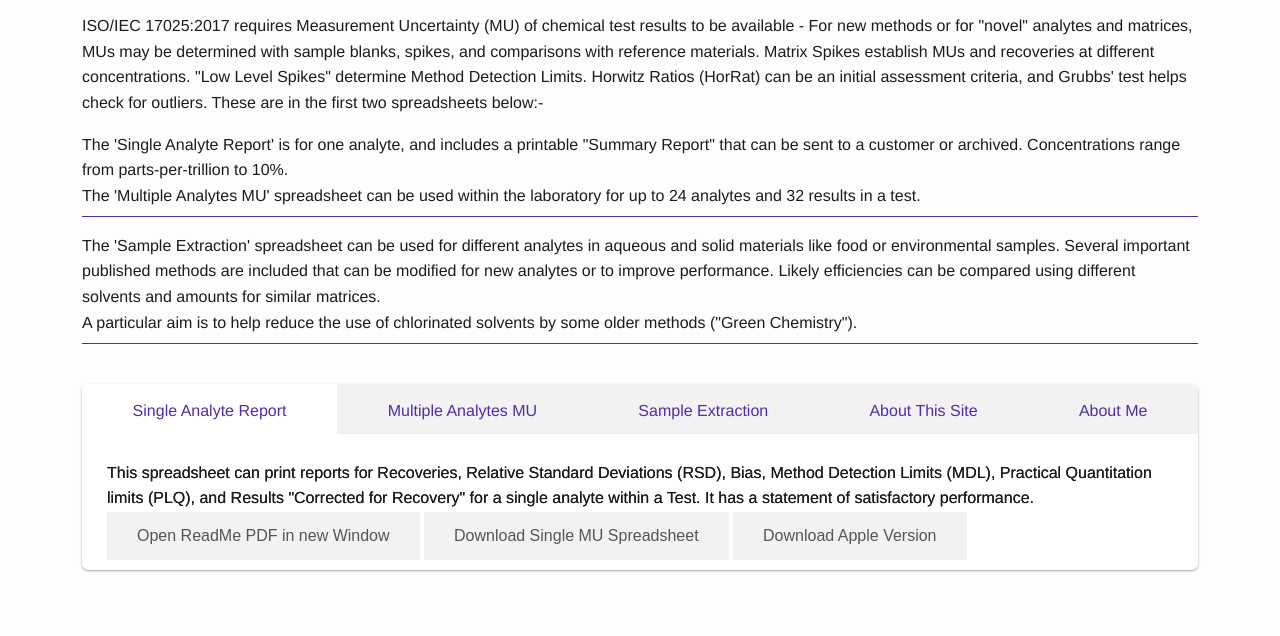
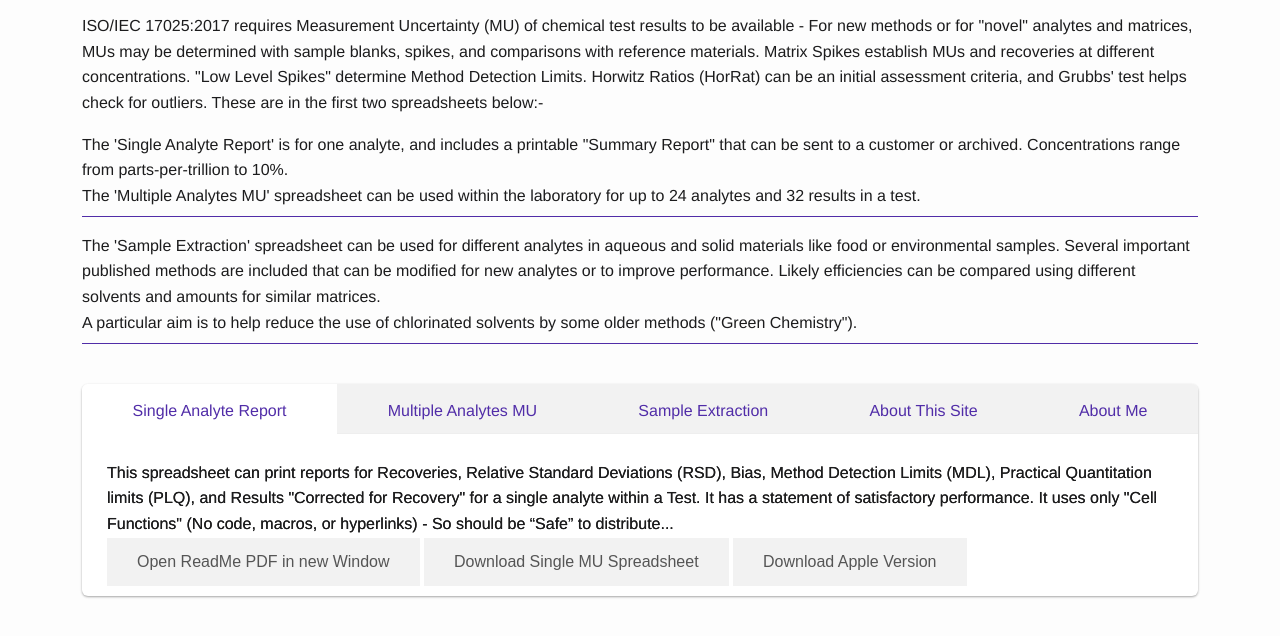
Before and after one commit to timstrutt/chemistrytoolsheets, a plain HTML site: page index.html in a window 1280 px wide. Shown: the part 173-809 px from the top of the page. Drawn offline with Linux system fonts and the light colour scheme.

Commit message:
Fixed First Tab
Added safe to download message to first tab, removed it from secon.

```diff
--- a/index.html
+++ b/index.html
@@ -73,7 +73,7 @@
 
                         <div class="tab__content">
                             <!-- Single Analyte Report -->
-                            <p>This spreadsheet can print reports for Recoveries, Relative Standard Deviations (RSD), Bias, Method Detection Limits (MDL), Practical Quantitation limits (PLQ), and Results "Corrected for Recovery" for a single analyte within a Test. It has a statement of satisfactory performance.
+                            <p>This spreadsheet can print reports for Recoveries, Relative Standard Deviations (RSD), Bias, Method Detection Limits (MDL), Practical Quantitation limits (PLQ), and Results "Corrected for Recovery" for a single analyte within a Test. It has a statement of satisfactory performance. It uses only "Cell Functions" (No code, macros, or hyperlinks) - So should be “Safe” to distribute...
                             </p>
                             <a onclick="window.open" href="pdfs/ReadMe_SingleAnalyteMU.pdf" target="ReadMe_SingleAnalyteMU">
                               <button>Open ReadMe PDF in new Window</button></a>
@@ -89,7 +89,6 @@
                            <!-- Multiple Analytes MU -->
                            <p>This spreadsheet may be useful to assist Laboratory Analysts and Assessors to investigate Recoveries, Relative Standard Deviations (RSD), Bias, Method Detection Limits (MDL), Practical Quantitation limits (PLQ), and Results "Corrected for Recovery" for a number of analytes within a Test.
 
-                           <br/>It uses only "Cell Functions" (No code, macros, or hyperlinks) - So should be “Safe” to distribute...
                            </p>
                               <a onclick="window.open" href="pdfs/ReadMe_MultiAnalytesMU.pdf" target="ReadMe_MultiAnalytesMU">
                                  <button>Open ReadMe PDF in new Window</button></a>
```
